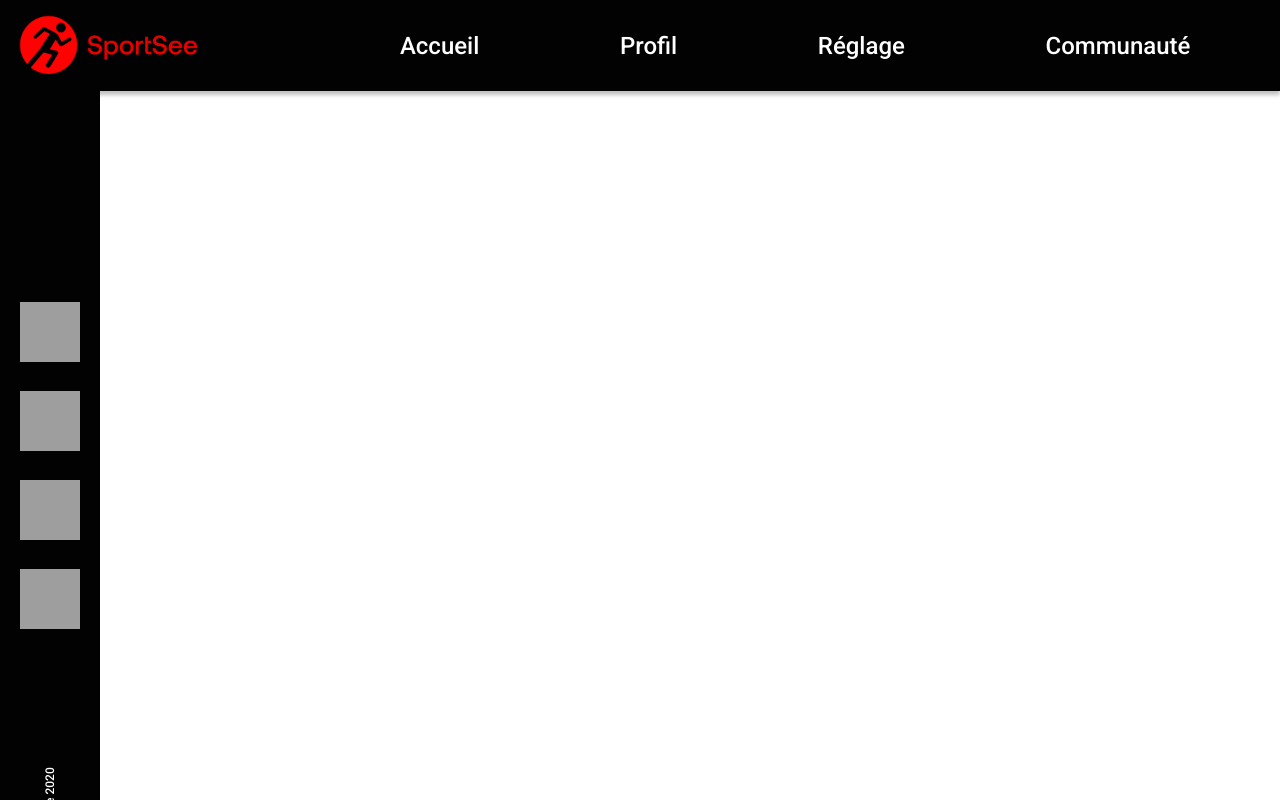
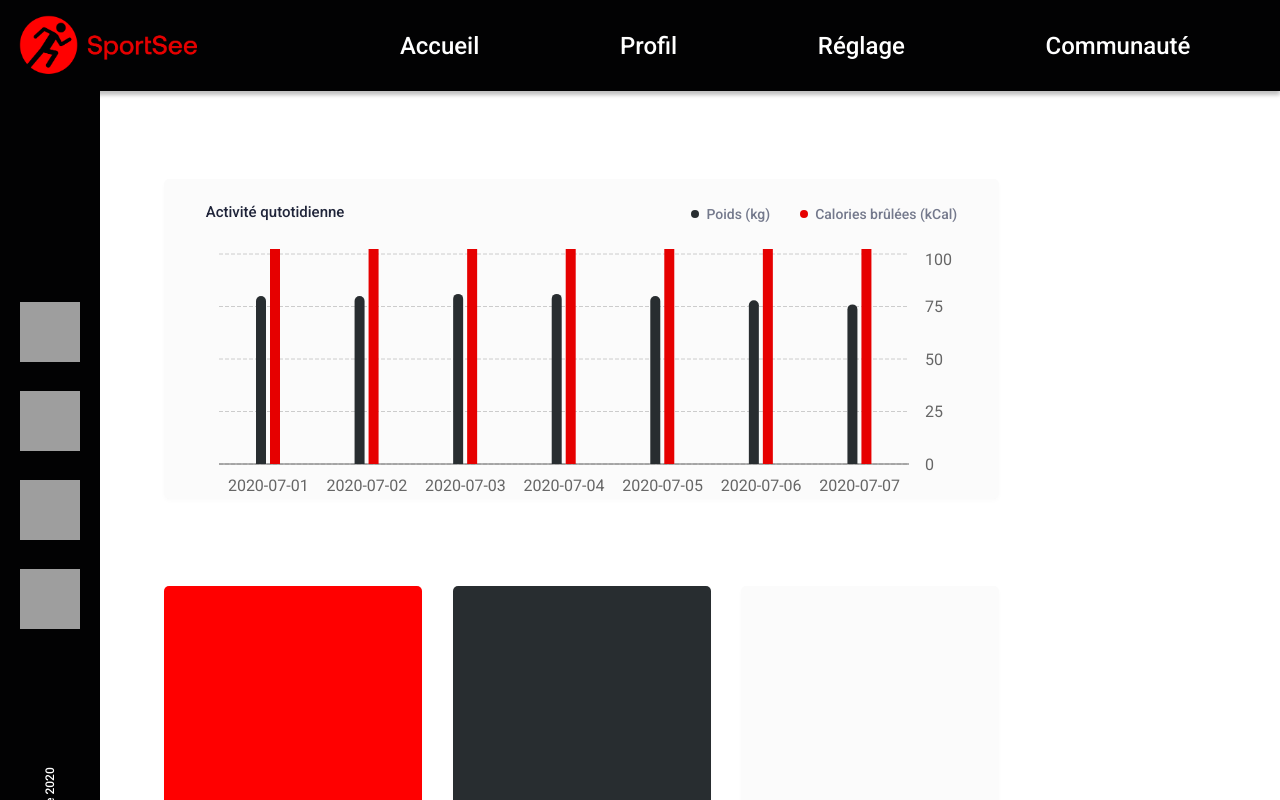
Before and after one commit to VanesMP/MacedoPintoVanessa_12_06052021, a React (Create React App) app in the folder sportsee/: page / in a window 1280 px wide. Shown: the top 800 px of the page. Built offline with nearby package versions, Linux system fonts and the light colour scheme; grey boxes are pictures that could not be loaded.

Commit message:
custom BartChart

```diff
--- a/sportsee/src/App.css
+++ b/sportsee/src/App.css
@@ -2,6 +2,11 @@
 .App {
     text-align: center;
     font-family: 'Roboto', sans-serif;
+}
+
+.containerCharts {
+    display: flex;
+    flex-direction: row;
 }
 
 .containerSession {
--- a/sportsee/src/components/Activity.jsx
+++ b/sportsee/src/components/Activity.jsx
@@ -1,10 +1,91 @@
+import React from "react";
+import {
+  BarChart,
+  Bar,
+  XAxis,
+  YAxis,
+  CartesianGrid,
+  Tooltip
+} from "recharts";
+
+//import data from ../datas/12/activity.json
+
 import "../styles/compenentStyle/Activity.css"
 
+
 export default function Activity() {
+    const data =[
+      {
+        day: "2020-07-01",
+        kilogram: 80,
+        calories: 240
+    },
+    {
+        day: "2020-07-02",
+        kilogram: 80,
+        calories: 220
+    },
+    {
+        day: "2020-07-03",
+        kilogram: 81,
+        calories: 280
+    },
+    {
+        day: "2020-07-04",
+        kilogram: 81,
+        calories: 290
+    },
+    {
+        day: "2020-07-05",
+        kilogram: 80,
+        calories: 160
+    },
+    {
+        day: "2020-07-06",
+        kilogram: 78,
+        calories: 162
+    },
+    {
+        day: "2020-07-07",
+        kilogram: 76,
+        calories: 390
+    }
+    ]
+
+    const xLineDays =[]
+    data.forEach((el) => {
+      xLineDays.push(el.day.substr(-1))
+    })
+
+console.log(xLineDays)
 
     return(
         <div className="containerActivity">
-
+          <div className="containerTitle">
+            <h2>Activité qutotidienne</h2>
+            <div className="legend">
+              <div className="poids"></div><p>Poids (kg)</p>
+              <div className="calorie"></div><p>Calories brûlées (kCal)</p>
+            </div>
+          </div>
+            <BarChart
+            width={800}
+            height={250}
+            data={data}
+            margin={{
+                top: 5,
+                right: 30,
+                left: 20,
+                bottom: 5
+            }}
+            >
+            <CartesianGrid vertical={false} strokeDasharray="4 2" />
+            <XAxis dataKey="day" tickLine={false} dy={8}/>
+            <YAxis axisLine={false} tickLine={false} dx={8} dataKey="kilogram" orientation="right"/>
+            <Tooltip />
+            <Bar dataKey="kilogram" fill="#282d30" barSize={10} radius={[5, 5, 0, 0]}/>
+            <Bar dataKey="calories"  fill="#e60000" barSize={10} radius={[5, 5, 0, 0]}/>
+            </BarChart>
         </div>
-    )
+  );
 }
--- a/sportsee/src/styles/compenentStyle/Activity.css
+++ b/sportsee/src/styles/compenentStyle/Activity.css
@@ -4,4 +4,53 @@
     background-color: #fbfbfb;
     border-radius: 5px;
     box-shadow: 0px 2px 4px rgba(0, 0, 0, 0.0212249);
+    display: flex;
+    flex-direction: column;
+    align-items: flex-end;
+    justify-content: center;
 }
+
+.containerTitle {
+    display: flex;
+    flex-direction: row;
+    justify-content: space-between;
+    width: 90%;
+    margin: auto;
+}
+
+.containerTitle h2 {
+    font-size: 15px;
+    font-weight: 500;
+    line-height: 24px;
+    color: #20253A;
+}
+
+.containerTitle p {
+    font-size: 14px;
+    font-weight: 500;
+    line-height: 24px;
+    color: #74798c;
+}
+
+.legend {
+    display: flex;
+    flex-direction: row;
+    align-items: center;
+}
+
+.poids,
+.calorie {
+    width: 8px;
+    height: 8px;
+    border-radius: 5px;
+    margin-right: 7px;
+}
+
+.poids {
+    background-color: #282d30;
+}
+
+.calorie {
+    background-color: #e60000;
+    margin-left: 30px;
+}
```
Also changed, not shown: sportsee/src/datas/12/activity.json (renamed from sportsee/public/datas/12/activity.json), sportsee/src/datas/12/average-sessions.json (renamed from sportsee/public/datas/12/average-sessions.json), sportsee/src/datas/12/performance.json (renamed from sportsee/public/datas/12/performance.json), sportsee/src/datas/12/userInfo.json (renamed from sportsee/public/datas/12/userInfo.json), sportsee/src/datas/18/activity.json (renamed from sportsee/public/datas/18/activity.json), sportsee/src/datas/18/average-sessions.json (renamed from sportsee/public/datas/18/average-sessions.json), sportsee/src/datas/18/performance.json (renamed from sportsee/public/datas/18/performance.json), sportsee/src/datas/18/userInfo.json (renamed from sportsee/public/datas/18/userInfo.json).
